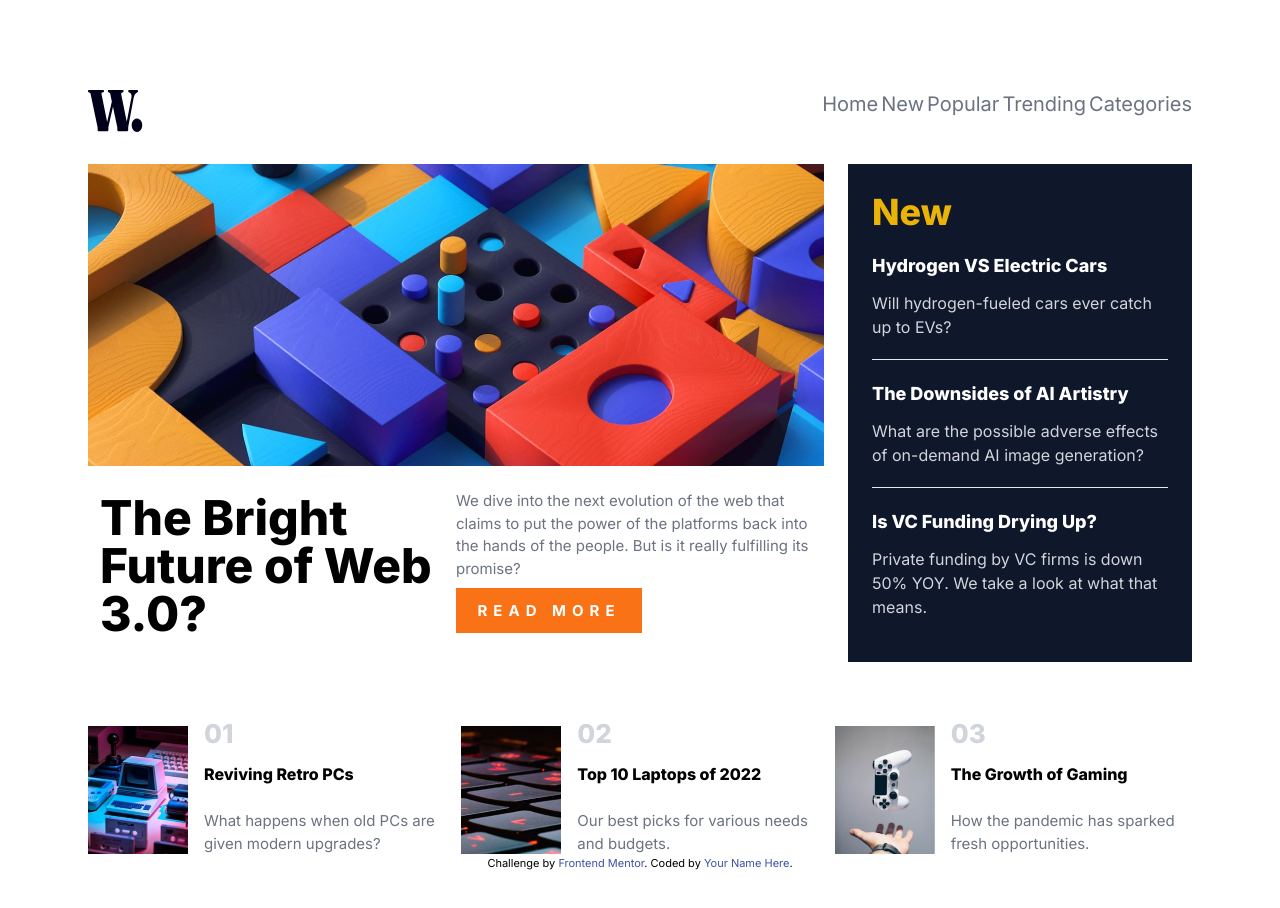
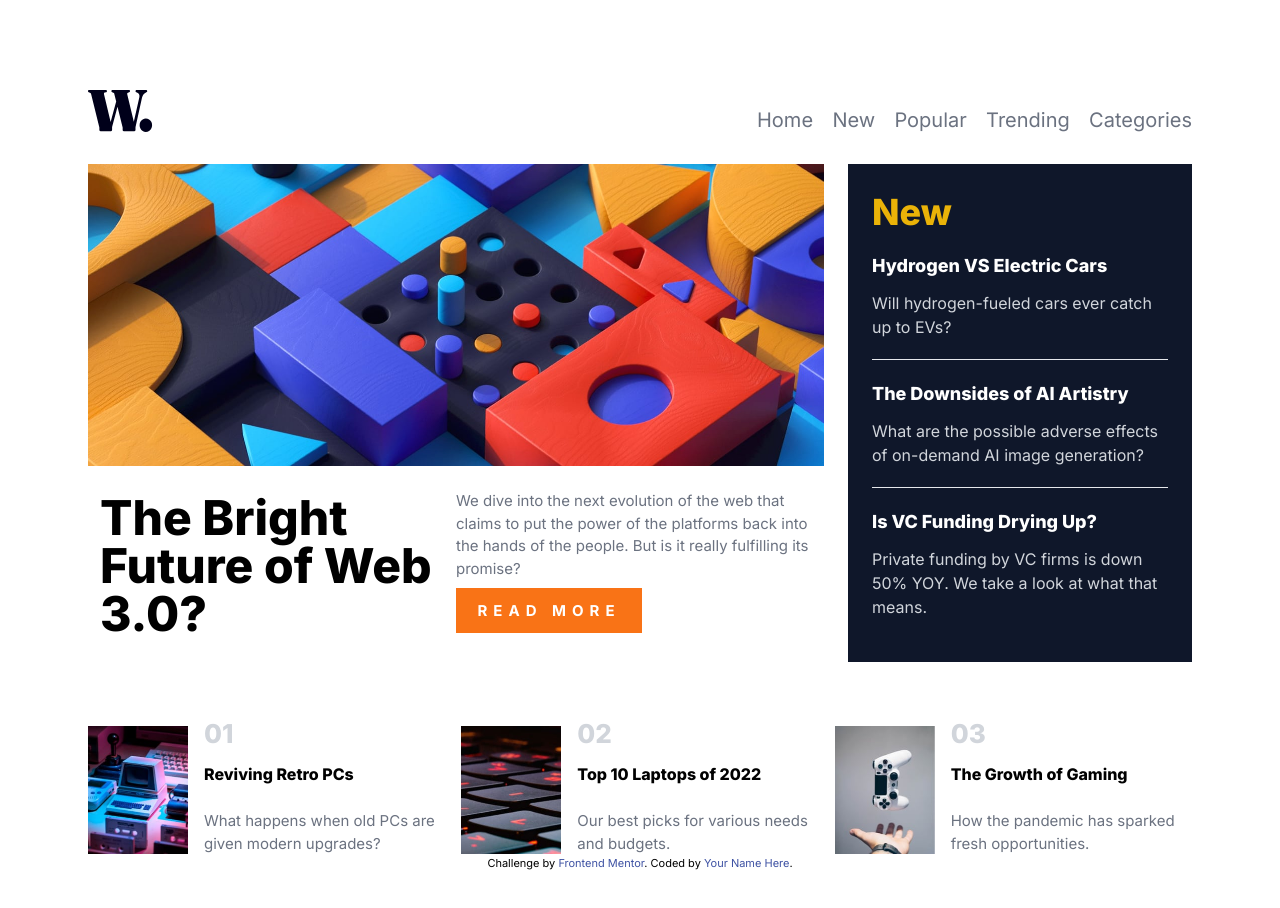
Before and after one commit to Histman726/news-homwpage, a website built with Vite: page index.html in a window 1280 px wide. Built offline with nearby package versions, Linux system fonts and the light colour scheme.

Commit message:
Menu terminado

```diff
--- a/index.html
+++ b/index.html
@@ -16,20 +16,20 @@
   </style>
 </head>
 <body class="lg:px-88 lg:py-90 px-4 py-7">
-<header class="flex gap-64 lg:gap-[50%] xl:gap-[61.5%]">
+<header class="flex gap-64 lg:gap-[50%] xl:gap-[61.5%] relative overflow-hidden">
   <div class="logo">
     <img src="/img/logo.svg" alt="">
   </div>
-  <div class="menu">
+  <div class="menu" id="hamburger">
     <img src="/img/icon-menu.svg" alt="">
   </div>
-  <nav class="hidden lg:block w-[435px]">
+  <nav class="lg:block w-[435px] absolute -right-[200%] lg:right-0 bg-white h-[1850px] lg:h-auto px-5 py-6 lg:px-0 lg:py-0" id="menu">
     <ul class="lg:flex w-full lg:justify-between">
-      <li class="text-gray-500 text-xl">Home</li>
-      <li class="text-gray-500 text-xl">New</li>
-      <li class="text-gray-500 text-xl">Popular</li>
-      <li class="text-gray-500 text-xl">Trending</li>
-      <li class="text-gray-500 text-xl">Categories</li>
+      <li class="text-gray-500 mt-4 text-xl">Home</li>
+      <li class="text-gray-500 mt-4 text-xl">New</li>
+      <li class="text-gray-500 mt-4 text-xl">Popular</li>
+      <li class="text-gray-500 mt-4 text-xl">Trending</li>
+      <li class="text-gray-500 mt-4 text-xl">Categories</li>
     </ul>
   </nav>
 </header>
@@ -91,5 +91,6 @@
     Challenge by <a href="https://www.frontendmentor.io?ref=challenge" target="_blank">Frontend Mentor</a>.
     Coded by <a href="#">Your Name Here</a>.
   </div>
+<script src="./src/main.js"></script>
 </body>
 </html>
--- a/src/main.js
+++ b/src/main.js
@@ -0,0 +1,10 @@
+let hamburger = document.querySelector('#hamburger img');
+let menu = document.querySelector('#menu');
+let header = document.querySelector('header');
+
+hamburger.addEventListener('click', () => {
+  menu.classList.toggle('-right-[200%]');
+  menu.classList.toggle('top-[50px]');
+  menu.classList.toggle('left-[200px]');
+  header.classList.toggle('overflow-hidden');
+})
```
Also changed, not shown: src/output.css.
